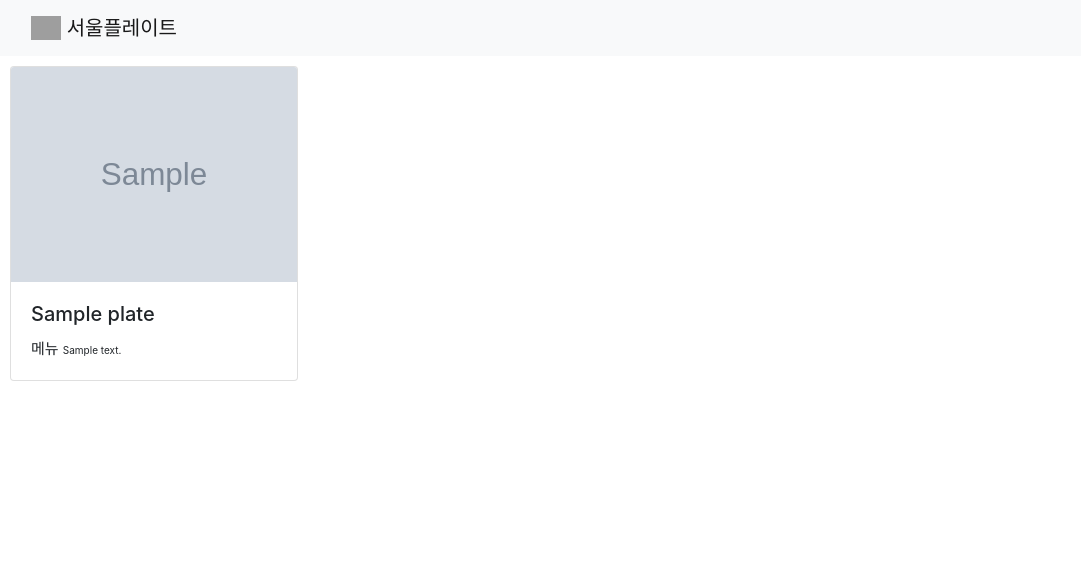
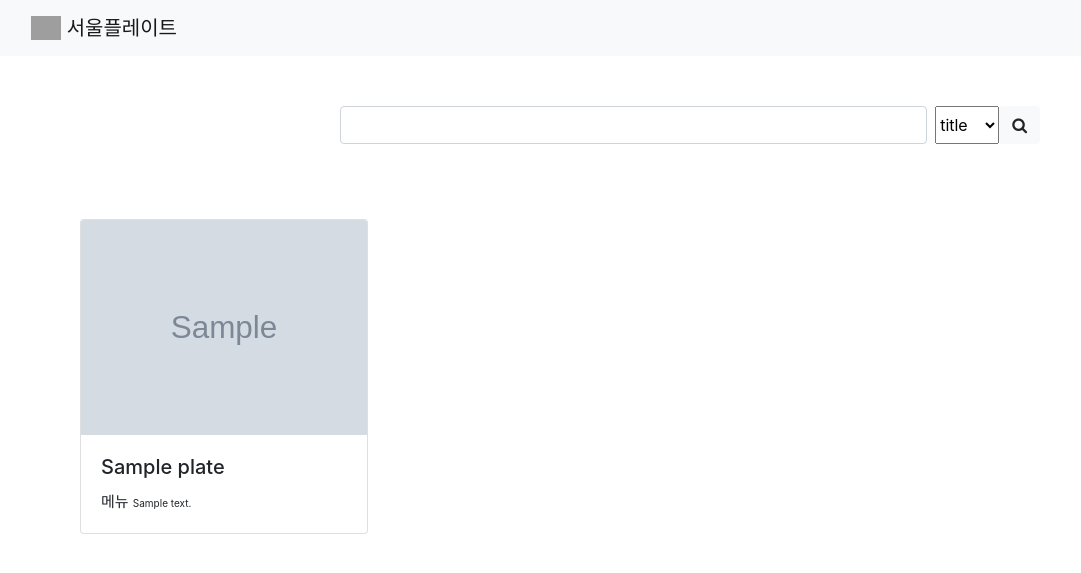
Before and after one commit to hoyyat/seoul-plate, a Flask app: page /search in a window 1280 px wide. Shown: the top 573 px of the page, without its empty margins (0-1081 px from the left). Run offline with Flask 2, Linux system fonts and the light colour scheme; grey boxes marked "Sample" are stand-in pictures; a database or web service that is not in the repository returns one stand-in record (values such as "Sample title"); some libraries are stand-ins or nearby versions; grey boxes are pictures that could not be loaded.

Commit message:
3.10 풀

```diff
--- a/templates/log_in.html
+++ b/templates/log_in.html
@@ -34,11 +34,13 @@
           <button
             type="button"
             onclick="login(); return false"
-            style="margin-right: 2px"
+            style="
+            margin-right: 2px"
+            class="btn"
           >
             로그인
           </button>
-          <button type="button" onclick="location.href='signup'">
+          <button type="button" onclick="location.href='signup'" class="btn">
             회원가입
           </button>
         </div>
--- a/templates/search.html
+++ b/templates/search.html
@@ -17,12 +17,10 @@
         <script src="{{ url_for('static', filename='js/main2.js')}}"></script>
         <script src="{{ url_for('static', filename='js/jquery.cookie.js') }}"></script>
         <style>
-            .header-search {
-                display: flex;
-                justify-content: center;
-                margin: 0px auto;
-                width: 600px;
-
+            .search-box {
+                width: 70%;
+                margin: 50px auto;
+                max-width: 700px;
             }
             .card {
                 display: flex;
@@ -31,6 +29,18 @@
             }
             .card-text {
                 font-size: 10px;
+            }
+            .cards-box {
+            display: flex;
+            justify-content: space-between;
+            margin: 0 70px;
+            margin-top: 65px;
+            flex-wrap: wrap;
+            }
+            .wrap {
+                size: 2000px;
+                margin: auto;
+                padding-left: 100px;
             }
         </style>
         <script>
@@ -55,16 +65,32 @@
                     </a>
                 </div>
             </nav>
+            <div class="wrap">
+               <div class="banner" onclick="window.location.href = '/'"></div>
+                  <div class="search-box d-flex justify-content-center">
+                     <input id="keyword" class="form-control" style="margin-right: 0.5rem" />
+                     <select id="searchSelect">
+                       <option value="title">title</option>
+                       <option value="place">place</option>
+                     </select>
+                     <button class="btn btn-light" onclick="search()">
+                       <i class="fa fa-search"></i>
+                     </button>
+                  </div>
+            </div>
         </header>
+        <section class="contents">
+            <div class="cards-box">
                  {% for plate in plates %}
                     <div class="card" id="card" style="width: 18rem;">
-                <img src="{{ plate['img'] }}" onclick="detail(plate_num)" class="card-img-top" alt="...">
-
+                        <span style="cursor: pointer"><img src="{{ plate['img'] }}" onclick="detail({{ plate['plate_num'] }})" class="card-img-top" alt="..."></span>
                         <div class="card-body">
-                <h5 class="card-title">{{ plate['title'] }}</h5>
-                <p class="card-text"><span style="font-size: 15px;">메뉴  </span>{{ plate['content'] }}</p>
+                        <h5 class="card-title" onclick="detail({{ plate['plate_num'] }})">{{ plate['title'] }}</h5>
+                        <p class="card-text" onclick="detail({{ plate['plate_num'] }})"><span style="font-size: 15px;">메뉴  </span>{{ plate['content'] }}</p>
                         </div>
                     </div>
                  {% endfor %}
+            </div>
+        </section>
     </body>
 </html>
--- a/templates/sign_up.html
+++ b/templates/sign_up.html
@@ -38,6 +38,7 @@
             left: 50%;
             transform: translate(-50%, -50%);
             border-radius: 15px;
+            margin-top: 70px;
           }
 
           .textForm {
@@ -50,7 +51,7 @@
             width: 100%;
             border: none;
             outline: none;
-        color: #636e72;
+            color: #ffffff;
             font-size: 16px;
             height: 25px;
             background: none;
@@ -60,7 +61,7 @@
             width: 100%;
             border: none;
             outline: none;
-        color: #636e72;
+            color: #ffffff;
             font-size: 16px;
             height: 25px;
             background: none;
```
Also changed, not shown: static/css/style.css (+22 -11 lines). Lines whose indentation alone changed are shown as unchanged.
